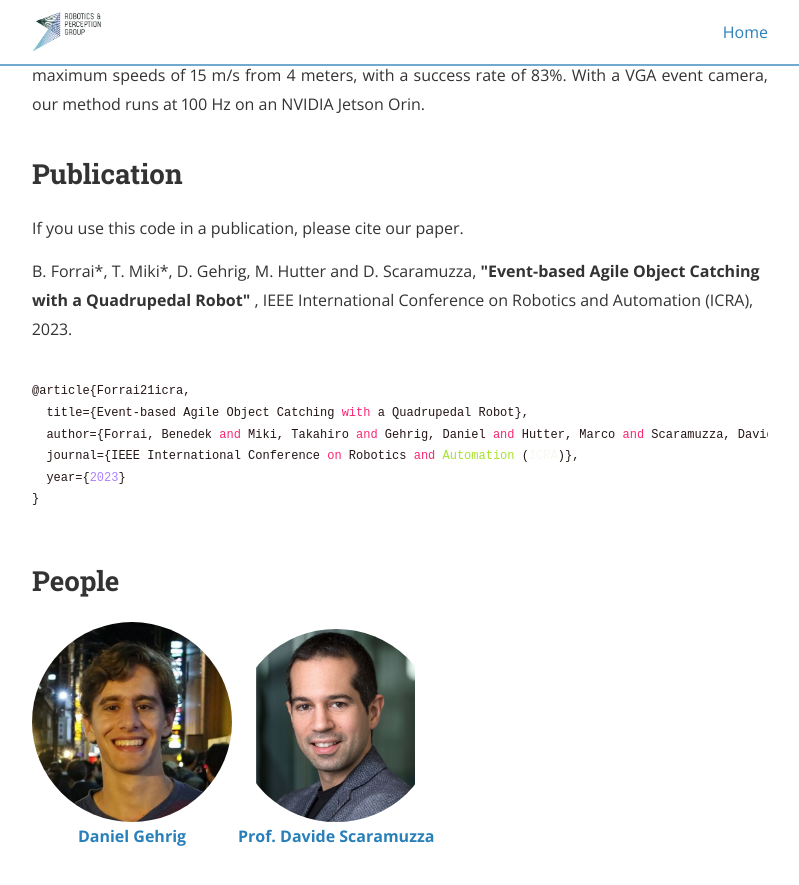
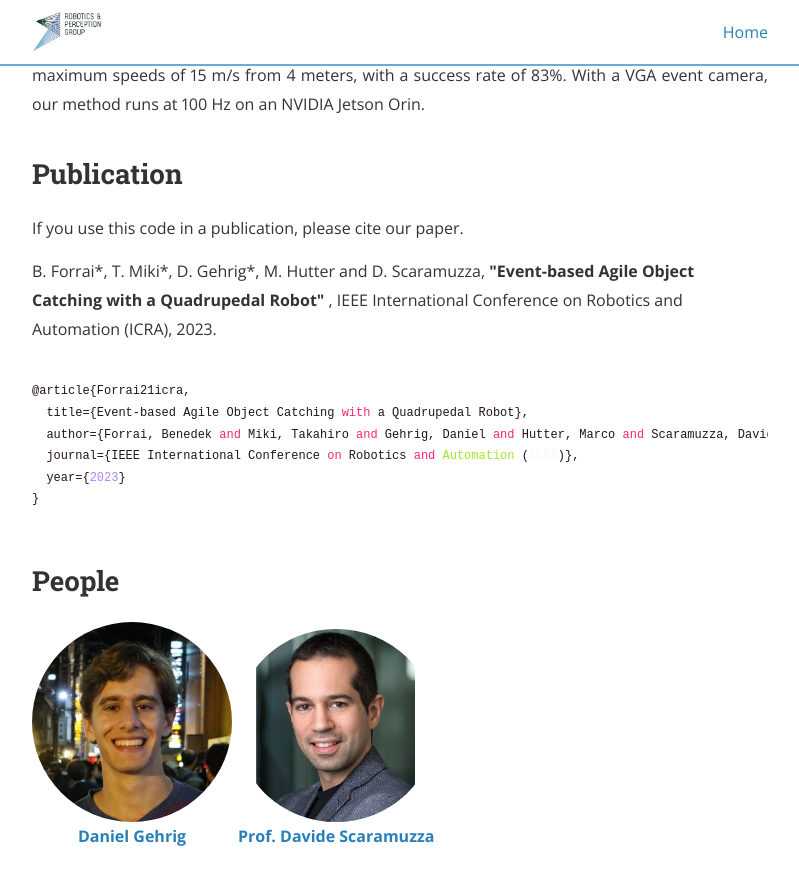
Before and after one commit to uzh-rpg/event-based_object_catching_anymal, a Jekyll site: the page built from index.html, in a window 1280 px wide and 900 px high, scrolled down 1074 px. Shown: the top 885 px of the window, without its empty margins (240-1039 px from the left). Built offline with Jekyll 4.4.1, drawn with Linux system fonts in a browser that asks for light colours; nearby versions of some CDN libraries.

Commit message:
some edits

```diff
--- a/index.html
+++ b/index.html
@@ -55,7 +55,7 @@
       If you use this code in a publication, please cite our paper.
 
     </p>
-      B. Forrai*, T. Miki*, D. Gehrig, M. Hutter and D. Scaramuzza, <b>"Event-based Agile Object Catching with a Quadrupedal Robot" </b>,
+      B. Forrai*, T. Miki*, D. Gehrig*, M. Hutter and D. Scaramuzza, <b>"Event-based Agile Object Catching with a Quadrupedal Robot" </b>,
       IEEE International Conference on Robotics and Automation (ICRA), 2023.
       <br>
     </p>
```
